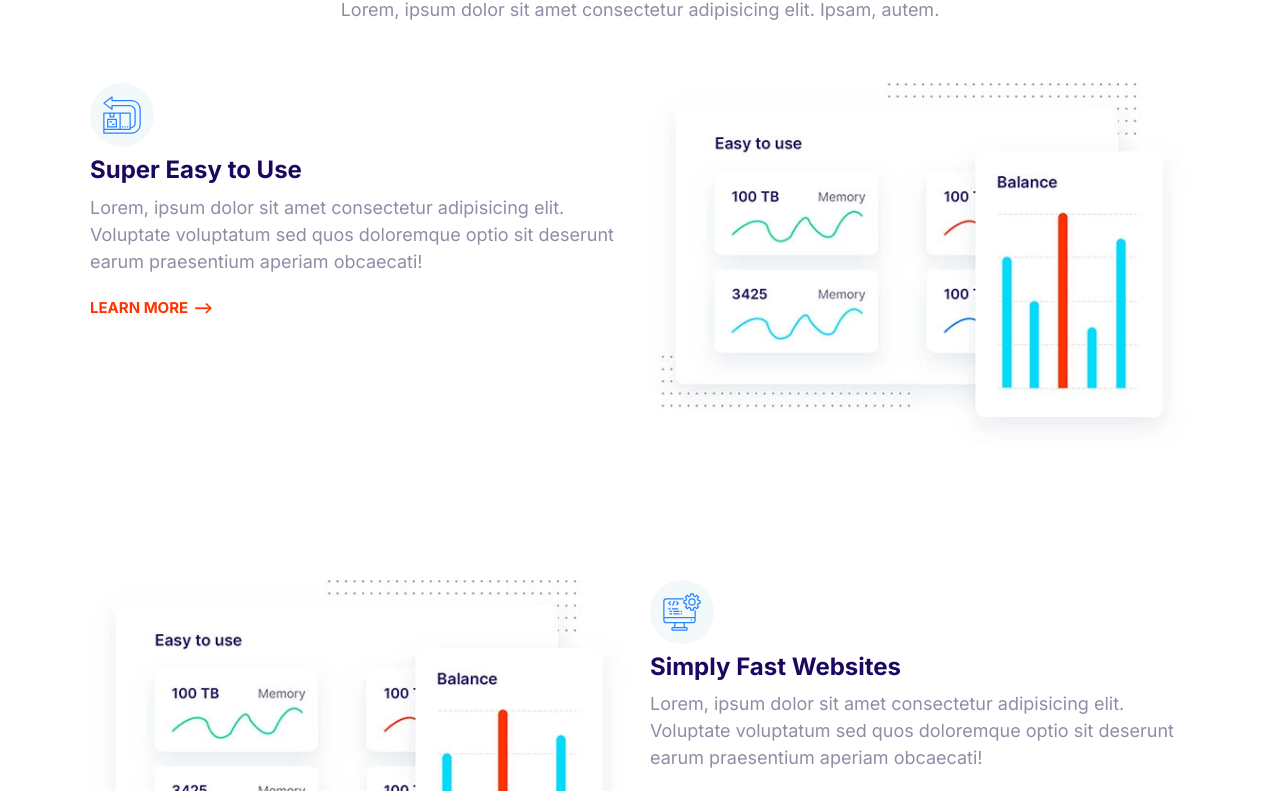
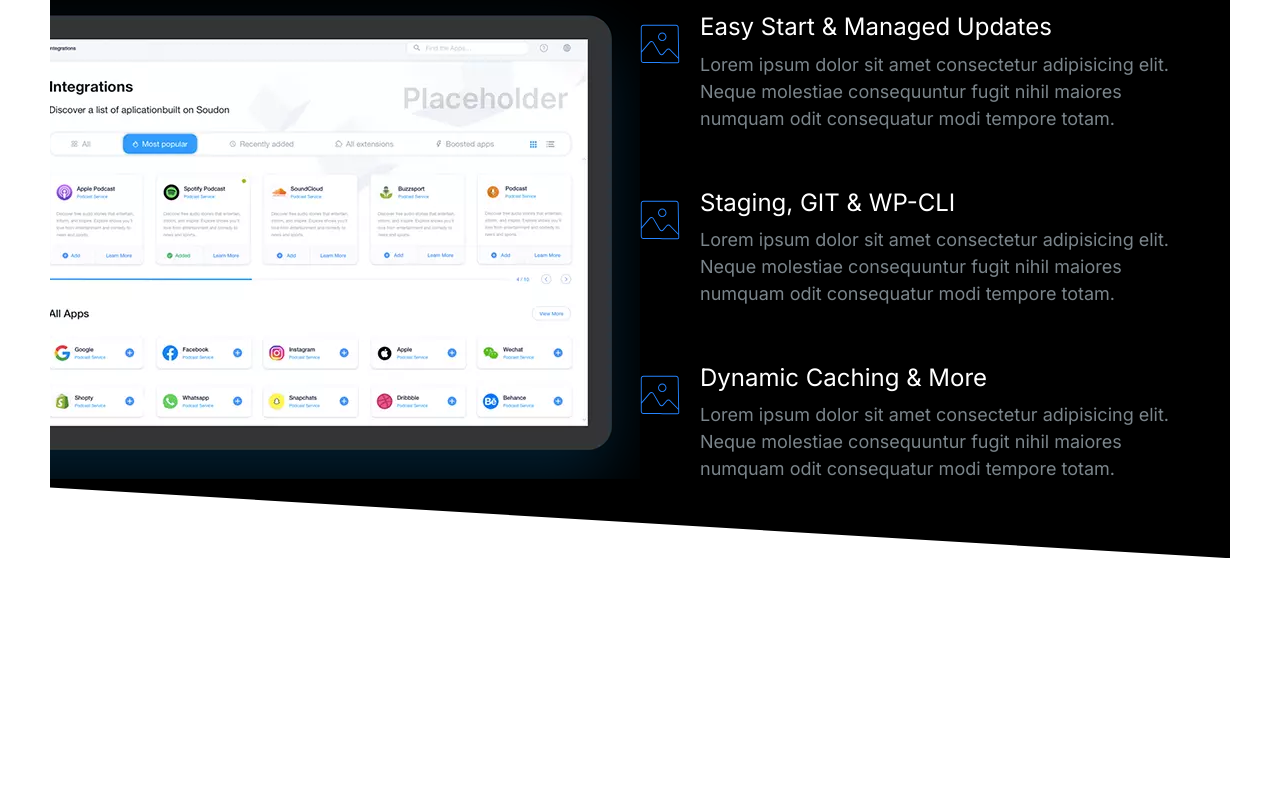
Before and after one commit to jebarcha/MyHtmlCssDemo, a plain HTML site: page index.html in a window 1280 px wide. Shown: the part 201-992 px from the top of the page. After the commit the page ends 809 px from the top, so only its background shows below. Drawn offline with Linux system fonts and the light colour scheme.

Commit message:
Building Showcase Block component.

```diff
--- a/css/styles.css
+++ b/css/styles.css
@@ -14,6 +14,10 @@
 }
 
 /* Typography */
+::selection {
+  background: var(--color-primary);
+  color: #fff;
+}
 html {
   /* 62.5 of 16px = 10px*/
   font-size: 62.5%;
@@ -42,6 +46,7 @@
 
 h3 {
   font-size: 3rem;
+  font-weight: 500;
 }
 
 p {
@@ -132,7 +137,6 @@
 .list {
   list-style: none;
   padding-left: 0;
-  color: var(--color-headings);
 }
 
 .list--inline .list__item {
@@ -143,6 +147,7 @@
 .list--tick {
   list-style-image: url(../images/tick.svg);
   padding-left: 3rem;
+  color: var(--color-headings);
 }
 
 .list--tick .list__item {
@@ -414,6 +419,7 @@
 /* Media */
 .media {
   display: flex;
+  margin-bottom: 4rem;
 }
 
 .media__title {
@@ -626,18 +632,20 @@
   color: #7b858b;
 }
 
-.block--dark .block__heading {
+.block--dark h1,
+.block--dark h2,
+.block--dark h3 {
   color: #fff;
 }
 
 .block--skewed-right {
   padding-bottom: var(--padding-vertical) + 4rem;
-  clip-path: polygon(0% 0%, 100% 0%, 100% 100%, 0% 80%);
+  clip-path: polygon(0% 0%, 100% 0%, 100% 100%, 0% 90%);
 }
 
 .block--skewed-left {
   padding-bottom: var(--padding-vertical) + 4rem;
-  clip-path: polygon(0% 0%, 100% 0%, 100% 80%, 0% 100%);
+  clip-path: polygon(0% 0%, 100% 0%, 100% 90%, 0% 100%);
 }
 
 .container {
@@ -710,10 +718,6 @@
 }
 
 /* Hero */
-.hero {
-  clip-path: polygon(0% 0%, 100% 0%, 100% 90%, 0% 100%);
-}
-
 .hero__tagline {
   font-size: 2rem;
   color: #b9c3cf;
@@ -794,3 +798,24 @@
     order: 2;
   }
 }
+
+
+/* Showcase Block */
+.block-showcase__image > img {
+  width: 100%;
+}
+
+@media screen and (min-width: 768px) {
+  .block-showcase .grid {
+    grid-template-columns: 50% 50%;
+  }
+
+  .block-showcase__image {
+    justify-self: end;
+  }
+
+  .block-showcase__image > img {
+    width: auto;
+    max-width: 700px;
+  }
+}
--- a/index.html
+++ b/index.html
@@ -15,70 +15,65 @@
 </head>
 
 <body style="padding: 5rem">
-  <section class="block container">
+  <section class="block block--dark block--skewed-right block-showcase">
     <header class="block__header">
-      <h2>Host on the Cloud to Keep Growing</h2>
-      <p>Lorem, ipsum dolor sit amet consectetur adipisicing elit. Ipsam, autem.</p>
+      <h2>User-friendly Control Panel</h2>
     </header>
-    <article class="grid grid--1x2 feature">
-      <div class="feature__content">
-        <span class="icon-container">
+    <div class="container grid grid--1x2">
+      <picture class="block-showcase__image">
+        <source type="image/webp" srcset="images/ipad.webp 1x, images/ipad@2x.webp 2x">
+        <source type="image/jpg" srcset="images/ipad.jpg 1x, images/ipad@2x.jpg 2x">
+        <img src="images/ipad.png" alt="">
+      </picture>
+      <ul class="list">
+        <li>
+          <div class="media">
+            <div class="media__image">
               <svg class="icon icon--primary">
-            <use xlink:href="images/sprite.svg#easy"></use>
+                <use xlink:href="images/sprite.svg#snap"></use>
               </svg>
-        </span>
-        <h3 class="feature__heading">Super Easy to Use</h3>
-        <p>Lorem, ipsum dolor sit amet consectetur adipisicing elit. Voluptate voluptatum sed quos doloremque optio sit
-          deserunt earum praesentium aperiam obcaecati!</p>
-        <a href="#" class="link-arrow">Learn More</a>
             </div>
-      <picture>
-        <source type="image/webp" srcset="images/easy.webp 1x, images/easy@2x.webp 2x">
-        <source type="image/jpg" srcset="images/easy.jpg 1x, images/easy@2x.jpg 2x">
-        <img class="feature__image" src="images/easy@2.jpg" alt="">
-      </picture>
-    </article>
-
-    <article class="grid grid--1x2 feature">
-      <div class="feature__content">
-        <span class="icon-container">
+            <div class="media__body">
+              <h3 class="media__title">Easy Start & Managed Updates</h3>
+              <p>Lorem ipsum dolor sit amet consectetur adipisicing elit. Neque molestiae consequuntur fugit nihil
+                maiores
+                numquam odit consequatur modi tempore totam.</p>
+            </div>
+          </div>
+        </li>
+        <li>
+          <div class="media">
+            <div class="media__image">
               <svg class="icon icon--primary">
-            <use xlink:href="images/sprite.svg#computer"></use>
+                <use xlink:href="images/sprite.svg#snap"></use>
               </svg>
-        </span>
-        <h3 class="feature__heading">Simply Fast Websites</h3>
-        <p>Lorem, ipsum dolor sit amet consectetur adipisicing elit. Voluptate voluptatum sed quos doloremque optio sit
-          deserunt earum praesentium aperiam obcaecati!</p>
-        <a href="#" class="link-arrow">Learn More</a>
             </div>
-      <picture>
-        <source type="image/webp" srcset="images/easy.webp 1x, images/easy@2x.webp 2x">
-        <source type="image/jpg" srcset="images/easy.jpg 1x, images/easy@2x.jpg 2x">
-        <img class="feature__image" src="images/easy@2.jpg" alt="">
-      </picture>
-    </article>
-
-    <article class="grid grid--1x2 feature">
-      <div class="feature__content">
-        <span class="icon-container">
+            <div class="media__body">
+              <h3 class="media__title">Staging, GIT & WP-CLI</h3>
+              <p>Lorem ipsum dolor sit amet consectetur adipisicing elit. Neque molestiae consequuntur fugit nihil
+                maiores
+                numquam odit consequatur modi tempore totam.</p>
+            </div>
+          </div>
+        </li>
+        <li>
+          <div class="media">
+            <div class="media__image">
               <svg class="icon icon--primary">
-            <use xlink:href="images/sprite.svg#wordpress"></use>
+                <use xlink:href="images/sprite.svg#snap"></use>
               </svg>
-        </span>
-        <h3 class="feature__heading">Wordpress Made Easy</h3>
-        <p>Lorem, ipsum dolor sit amet consectetur adipisicing elit. Voluptate voluptatum sed quos doloremque optio sit
-          deserunt earum praesentium aperiam obcaecati!</p>
-        <a href="#" class="link-arrow">Learn More</a>
             </div>
-      <picture>
-        <source type="image/webp" srcset="images/easy.webp 1x, images/easy@2x.webp 2x">
-        <source type="image/jpg" srcset="images/easy.jpg 1x, images/easy@2x.jpg 2x">
-        <img class="feature__image" src="images/easy@2.jpg" alt="">
-      </picture>
-    </article>
-
+            <div class="media__body">
+              <h3 class="media__title">Dynamic Caching & More</h3>
+              <p>Lorem ipsum dolor sit amet consectetur adipisicing elit. Neque molestiae consequuntur fugit nihil
+                maiores
+                numquam odit consequatur modi tempore totam.</p>
+            </div>
+          </div>
+        </li>
+      </ul>
+    </div>
   </section>
-
   <script src="js/main.js"></script>
 </body>
 
```
Also changed, not shown: components/showcaseBlock.html (added, +59 -0 lines), images/ipad.png (added), images/ipad.webp (added), images/ipad@2x.png (added), images/ipad@2x.webp (added). Lines whose indentation alone changed are shown as unchanged.
